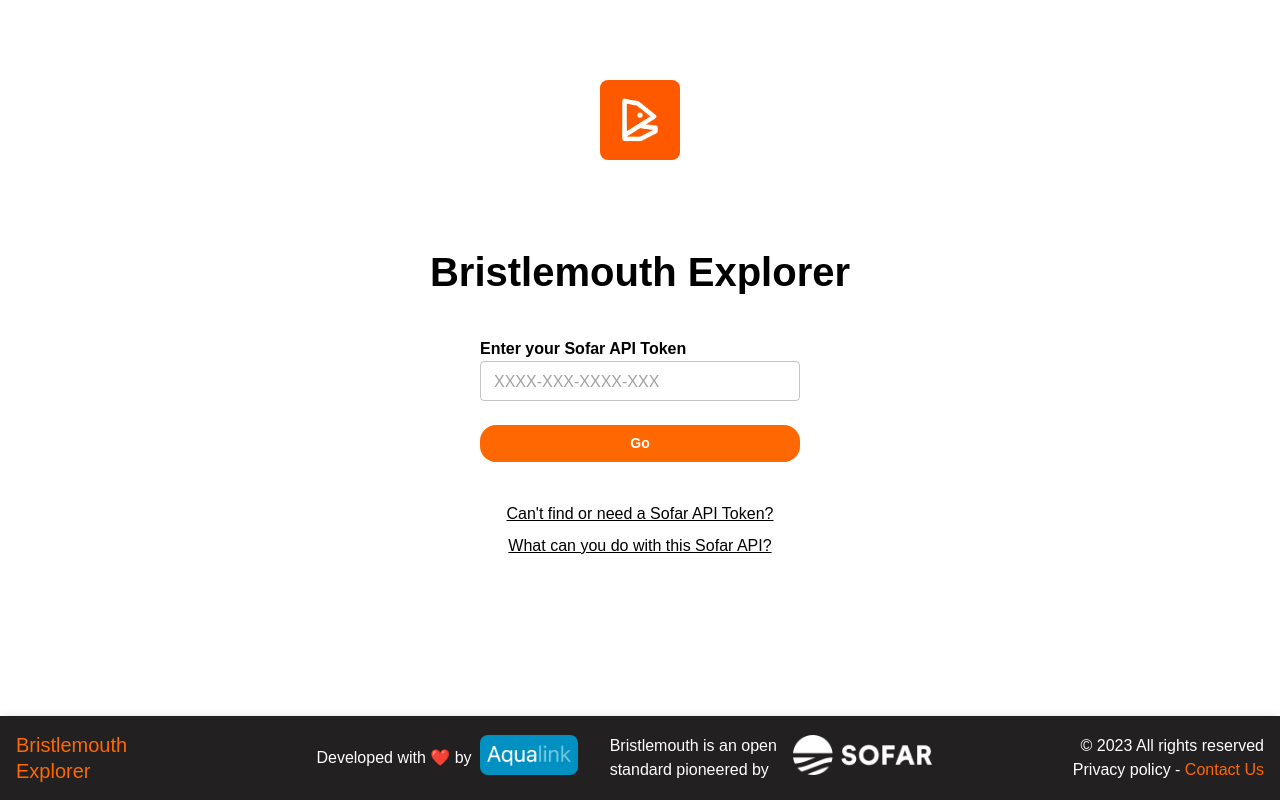
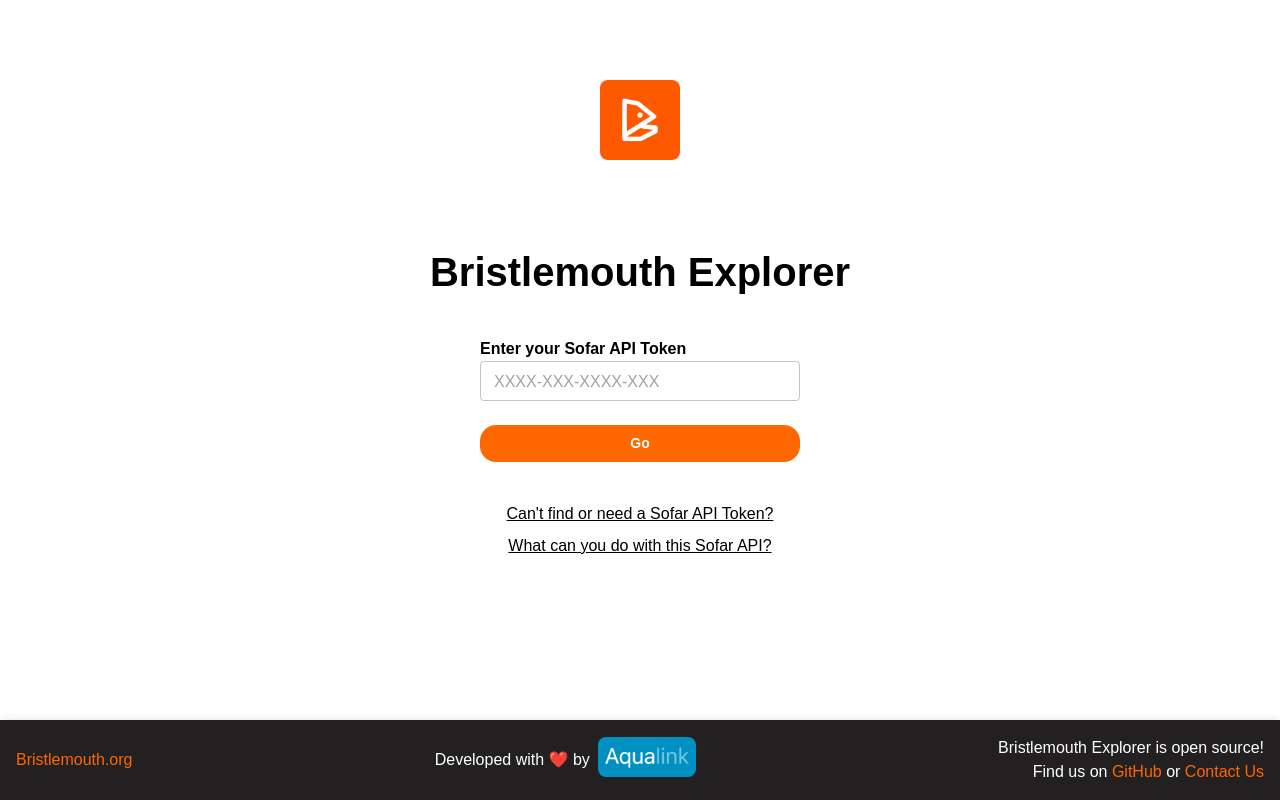
Before and after one commit to aqualinkorg/bristlemouth-explorer, a React (Vite) app: page / in a window 1280 px wide. Built offline with nearby package versions, Linux system fonts and the light colour scheme.

Commit message:
Update footer

```diff
--- a/src/common/Footer/index.tsx
+++ b/src/common/Footer/index.tsx
@@ -6,10 +6,12 @@ import {
   styled,
   useTheme,
 } from '@mui/material';
-import { DateTime } from 'luxon';
 import aqualinkLogo from 'src/assets/aqualink-logo.png';
-import sofarLogo from 'src/assets/sofar-logo.png';
-import { aqualinkURL, bristlemouthURL, sofarURL } from 'src/helpers/constants';
+import {
+  aqualinkURL,
+  bristlemouthURL,
+  bristlemouthExplorerGithub,
+} from 'src/helpers/constants';
 
 const StyledAppBar = styled(AppBar)(({ theme }) => ({
   top: 'auto',
@@ -33,11 +35,6 @@ const GridMiddleContainer = styled(Grid)(() => ({
   alignItems: 'center',
 }));
 
-const MainText = styled(Typography)(({ theme }) => ({
-  width: '10rem',
-  textAlign: 'left',
-  color: theme.palette.primary.main,
-}));
 const Logo = styled('img')(({ theme }) => ({
   borderRadius: theme.spacing(1),
   height: '2.5rem',
@@ -53,48 +50,39 @@ function Footer() {
     <StyledAppBar position="fixed">
       <GridContainer container>
         <Grid item>
-          <MainText variant="h5">
+          <Typography>
             <StyledLink
               target="_blank"
               rel="noopener noreferrer"
               href={bristlemouthURL}
             >
-              Bristlemouth Explorer
+              Bristlemouth.org
             </StyledLink>
-          </MainText>
+          </Typography>
         </Grid>
 
         <Grid item>
-          <GridMiddleContainer container style={{ gap: theme.spacing(4) }}>
-            <Grid item>
-              <GridMiddleContainer container style={{ gap: theme.spacing(1) }}>
-                <Typography textAlign="center">Developed with ❤️ by</Typography>
-                <Link
-                  target="_blank"
-                  rel="noopener noreferrer"
-                  href={aqualinkURL}
-                >
-                  <Logo src={aqualinkLogo} alt="Aqualink logo" />
-                </Link>
-              </GridMiddleContainer>
-            </Grid>
-            <Grid item>
-              <GridMiddleContainer container style={{ gap: theme.spacing(2) }}>
-                <Typography textAlign="left">
-                  Bristlemouth is an open <br /> standard pioneered by
-                </Typography>
-                <Link target="_blank" rel="noopener noreferrer" href={sofarURL}>
-                  <Logo src={sofarLogo} alt="Sofar logo" />
-                </Link>
-              </GridMiddleContainer>
-            </Grid>
+          <GridMiddleContainer container style={{ gap: theme.spacing(1) }}>
+            <Typography textAlign="center">Developed with ❤️ by</Typography>
+            <Link target="_blank" rel="noopener noreferrer" href={aqualinkURL}>
+              <Logo src={aqualinkLogo} alt="Aqualink logo" />
+            </Link>
           </GridMiddleContainer>
         </Grid>
 
         <Grid item>
           <Typography textAlign="right">
-            © {DateTime.utc().year} All rights reserved <br /> Privacy policy
-            -&nbsp;
+            Bristlemouth Explorer is open source!
+            <br />
+            Find us on{' '}
+            <StyledLink
+              target="_blank"
+              rel="noopener noreferrer"
+              href={bristlemouthExplorerGithub}
+            >
+              GitHub
+            </StyledLink>{' '}
+            or{' '}
             <StyledLink
               target="_blank"
               rel="noopener noreferrer"
--- a/src/helpers/constants.ts
+++ b/src/helpers/constants.ts
@@ -2,5 +2,7 @@ export const bristlemouthURL = 'https://www.bristlemouth.org/';
 export const aqualinkURL = 'https://aqualink.org';
 export const sofarURL = 'https://www.sofarocean.com';
 export const sofarDocsURL = 'https://docs.sofarocean.com/';
+export const bristlemouthExplorerGithub =
+  'https://github.com/aqualinkorg/bristlemouth-explorer';
 
 export const settingsStorageKey = 'LOCAL_SETTINGS';
--- a/src/routes/Sensors/index.tsx
+++ b/src/routes/Sensors/index.tsx
@@ -1,4 +1,3 @@
-import { bristlemouthURL } from 'src/helpers/constants';
 import {
   Button,
   Link,
@@ -86,11 +85,7 @@ function Sensors() {
         padding="1rem 1rem 0.5rem 1rem"
       >
         <Stack direction="row" alignItems="center" gap="1rem">
-          <Link
-            target="_blank"
-            rel="noopener noreferrer"
-            href={bristlemouthURL}
-          >
+          <Link target="_blank" rel="noopener noreferrer" href="/">
             <Logo src={bristlemouthLogo} alt="Bristlemouth logo" />
           </Link>
           <Typography variant="h4">Bristlemouth Explorer</Typography>
```
